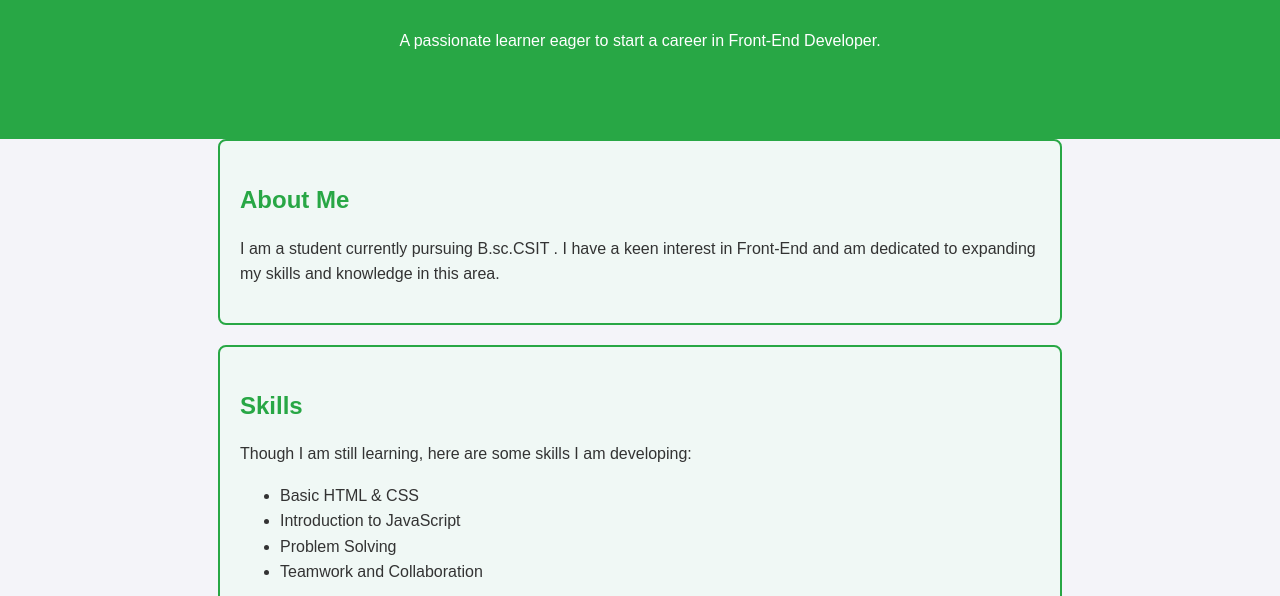
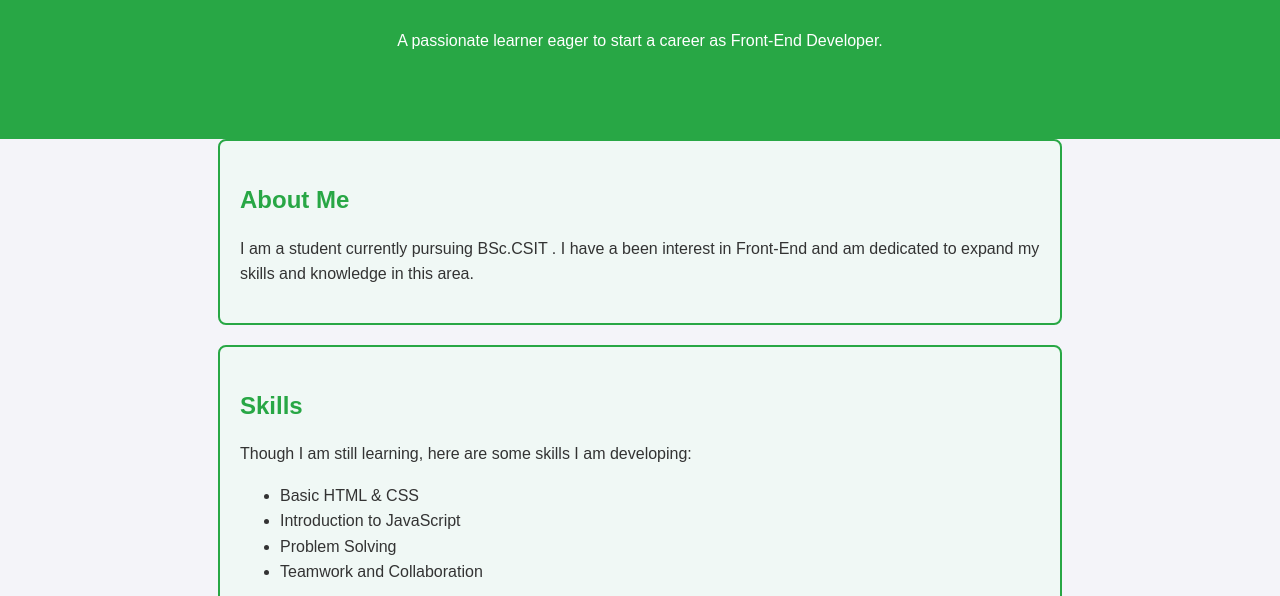
Before and after one commit to Yaman-Dawadi/Yaman_Web, a plain HTML site: page index.html in a window 1280 px wide. Shown: the part 204-800 px from the top of the page. Drawn offline with Linux system fonts and the light colour scheme.

Commit message:
Update index.html

```diff
--- a/index.html
+++ b/index.html
@@ -19,13 +19,13 @@
         </nav>
         <div class="hero">
             <h1>Hello, I'm Yaman Dawadi</h1>
-            <p>A passionate learner eager to start a career in Front-End Developer.</p>
+            <p>A passionate learner eager to start a career as Front-End Developer.</p>
         </div>
     </header>
 
     <section id="about">
         <h2>About Me</h2>
-        <p>I am a student currently pursuing B.sc.CSIT . I have a keen interest in Front-End and am dedicated to expanding my skills and knowledge in this area.</p>
+        <p>I am a student currently pursuing BSc.CSIT . I have a been interest in Front-End and am dedicated to expand my skills and knowledge in this area.</p>
     </section>
 
     <section id="skills">
```
